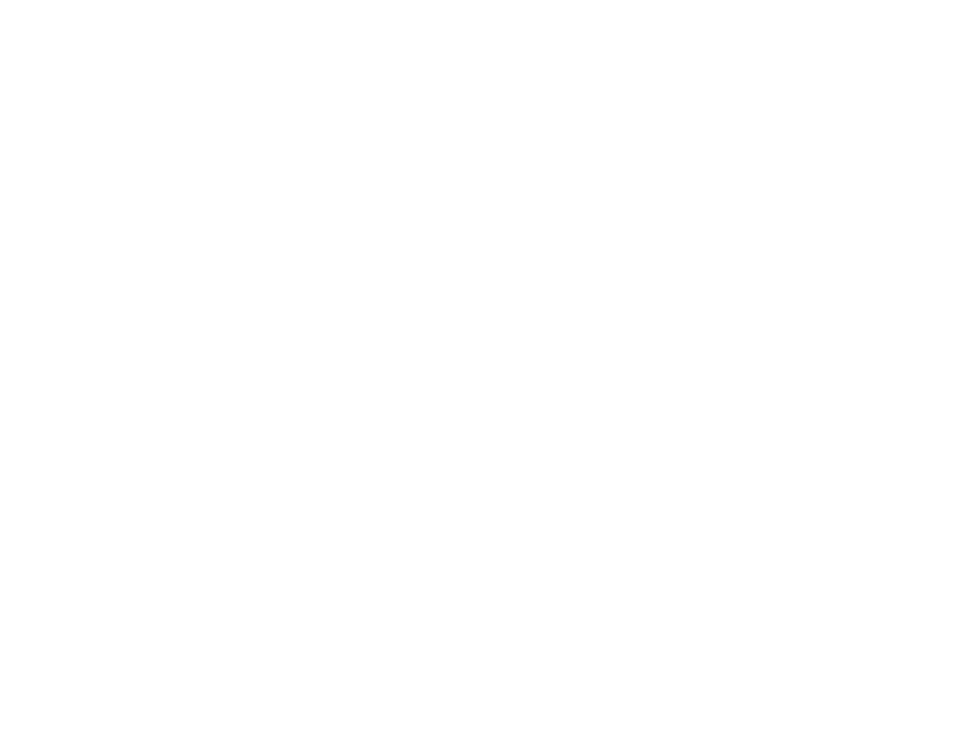
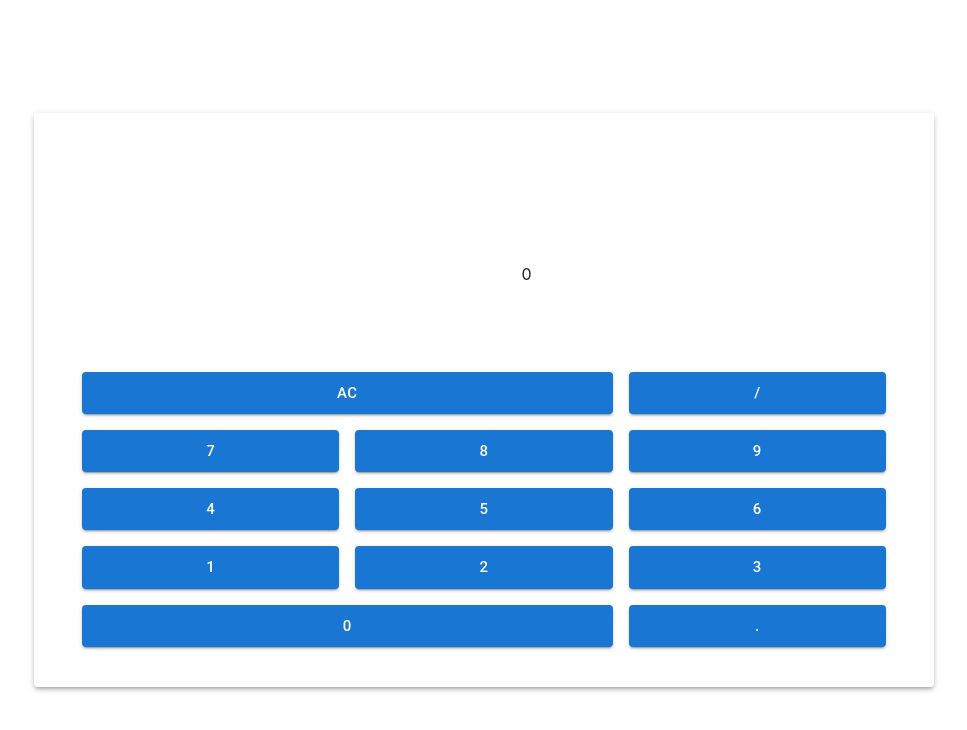
Before and after one commit to potyoma/calculator, a React (Vite) app: page / in a window 1280 px wide. Shown: the top 730 px of the page, without its empty margins (156-1123 px from the left). Built offline with nearby package versions, Linux system fonts and the light colour scheme.

Commit message:
Numbers and upper actions grid

```diff
--- a/src/components/buttons.tsx
+++ b/src/components/buttons.tsx
@@ -1,6 +1,21 @@
-const Buttons: React.FC = () => {
+import { Box, Button } from "@mui/material"
+import { Container } from "@mui/system"
+import { Numbers } from "./numbers"
+import { UpperActions } from "./upperActions"
 
-  return <></>
+type Props = {
+  onNumberChange: (digit: number) => void
+  onClear: () => void
+  onAddAction: (action: string) => void
+}
+
+const Buttons: React.FC<Props> = ({ onNumberChange, onClear, onAddAction }) => {
+  return (
+    <Container>
+      <UpperActions onClear={onClear} onAdd={onAddAction} />
+      <Numbers onAdd={onNumberChange} />
+    </Container>
+  )
 }
 
 export { Buttons }
--- a/src/components/display.tsx
+++ b/src/components/display.tsx
@@ -1,9 +1,24 @@
-import { Container } from "@mui/system"
+import { Box } from "@mui/material"
 
-type Props = {}
+type Props = {
+  current: string
+  expression: string[]
+}
 
-const Display: React.FC<Props> = ({}) => {
-  return <Container></Container>
+const Display: React.FC<Props> = ({ current, expression }) => {
+  return (
+    <Box
+      sx={{
+        m: "10%",
+        width: "90%",
+        display: "grid",
+        gridTemplateRows: "repeat(2, 1fr)",
+      }}
+    >
+      <div>{expression.join(" ")}</div>
+      <div>{current}</div>
+    </Box>
+  )
 }
 
 export { Display }
--- /dev/null
+++ b/src/components/numbers.tsx
@@ -0,0 +1,146 @@
+import { Box, Button, Grid } from "@mui/material"
+
+type Props = {
+  onAdd: (digit: number) => void
+}
+
+const Numbers: React.FC<Props> = ({ onAdd }) => {
+  return (
+    <Grid container spacing={2} columns={{ sm: 12 }}>
+      <Grid item sm={4}>
+        <Button
+          color="primary"
+          id="seven"
+          onClick={() => onAdd(7)}
+          size="large"
+          variant="contained"
+          fullWidth={true}
+        >
+          7
+        </Button>
+      </Grid>
+      <Grid item sm={4}>
+        <Button
+          color="primary"
+          id="eight"
+          onClick={() => onAdd(8)}
+          size="large"
+          variant="contained"
+          fullWidth={true}
+        >
+          8
+        </Button>
+      </Grid>
+      <Grid item sm={4}>
+        <Button
+          color="primary"
+          id="nine"
+          onClick={() => onAdd(9)}
+          size="large"
+          variant="contained"
+          fullWidth={true}
+        >
+          9
+        </Button>
+      </Grid>
+      <Grid item sm={4}>
+        <Button
+          color="primary"
+          id="four"
+          onClick={() => onAdd(4)}
+          size="large"
+          variant="contained"
+          fullWidth={true}
+        >
+          4
+        </Button>
+      </Grid>
+      <Grid item sm={4}>
+        <Button
+          color="primary"
+          id="five"
+          onClick={() => onAdd(5)}
+          size="large"
+          variant="contained"
+          fullWidth={true}
+        >
+          5
+        </Button>
+      </Grid>
+      <Grid item sm={4}>
+        <Button
+          color="primary"
+          id="six"
+          onClick={() => onAdd(6)}
+          size="large"
+          variant="contained"
+          fullWidth={true}
+        >
+          6
+        </Button>
+      </Grid>
+      <Grid item sm={4}>
+        <Button
+          color="primary"
+          id="one"
+          onClick={() => onAdd(1)}
+          size="large"
+          variant="contained"
+          fullWidth={true}
+        >
+          1
+        </Button>
+      </Grid>
+      <Grid item sm={4}>
+        <Button
+          color="primary"
+          id="two"
+          onClick={() => onAdd(2)}
+          size="large"
+          variant="contained"
+          fullWidth={true}
+        >
+          2
+        </Button>
+      </Grid>
+      <Grid item sm={4}>
+        <Button
+          color="primary"
+          id="three"
+          onClick={() => onAdd(3)}
+          size="large"
+          variant="contained"
+          fullWidth={true}
+        >
+          3
+        </Button>
+      </Grid>
+      <Grid item sm={8}>
+        <Button
+          color="primary"
+          id="zero"
+          onClick={() => onAdd(0)}
+          size="large"
+          variant="contained"
+          fullWidth={true}
+        >
+          0
+        </Button>
+      </Grid>
+      <Grid item sm={4}>
+        <Button
+          color="primary"
+          id="zero"
+          onClick={() => {}}
+          size="large"
+          variant="contained"
+          fullWidth={true}
+        >
+          .
+        </Button>
+      </Grid>
+    </Grid>
+  )
+}
+
+export { Numbers }
--- a/src/components/panel.tsx
+++ b/src/components/panel.tsx
@@ -1,14 +1,32 @@
 import { Paper } from "@mui/material"
 import { Container } from "@mui/system"
+import { useState } from "react"
 import { Buttons } from "./buttons"
 import { Display } from "./display"
 
 const Panel: React.FC = () => {
+  const [expression, setExpression] = useState<string[]>([])
+  const [current, setCurrent] = useState("0")
+
+  const clear = () => {
+    setCurrent("0")
+    setExpression([])
+  }
+
+  const handleAddDigit = (digit: number) =>
+    setCurrent(current === "0" ? digit.toString() : current + digit)
+
+  const handleAddAction = (action: string) => {}
+
   return (
     <Paper elevation={3}>
-      <Container maxWidth="md">
-        <Display />
-        <Buttons />
+      <Container maxWidth="md" sx={{ padding: "5vh" }}>
+        <Display current={current} expression={expression} />
+        <Buttons
+          onNumberChange={handleAddDigit}
+          onClear={clear}
+          onAddAction={handleAddAction}
+        />
       </Container>
     </Paper>
   )
--- /dev/null
+++ b/src/components/upperActions.tsx
@@ -0,0 +1,39 @@
+import { Button, Grid } from "@mui/material"
+
+type Props = {
+  onAdd: (action: string) => void
+  onClear: () => void
+}
+
+const UpperActions: React.FC<Props> = ({ onClear, onAdd }) => {
+  return (
+    <Grid container marginBottom={2} spacing={2} columns={{ sm: 12 }}>
+      <Grid item sm={8}>
+        <Button
+          color="primary"
+          id="clear"
+          onClick={() => onClear()}
+          size="large"
+          variant="contained"
+          fullWidth={true}
+        >
+          AC
+        </Button>
+      </Grid>
+      <Grid item sm={4}>
+        <Button
+          color="primary"
+          id="divide"
+          onClick={() => onAdd("/")}
+          size="large"
+          variant="contained"
+          fullWidth={true}
+        >
+          /
+        </Button>
+      </Grid>
+    </Grid>
+  )
+}
+
+export { UpperActions }
```
Also changed, not shown: src/components/button.tsx (deleted, +0 -16 lines), src/constants.ts (deleted, +0 -36 lines), src/components/sideActions.tsx (added).
